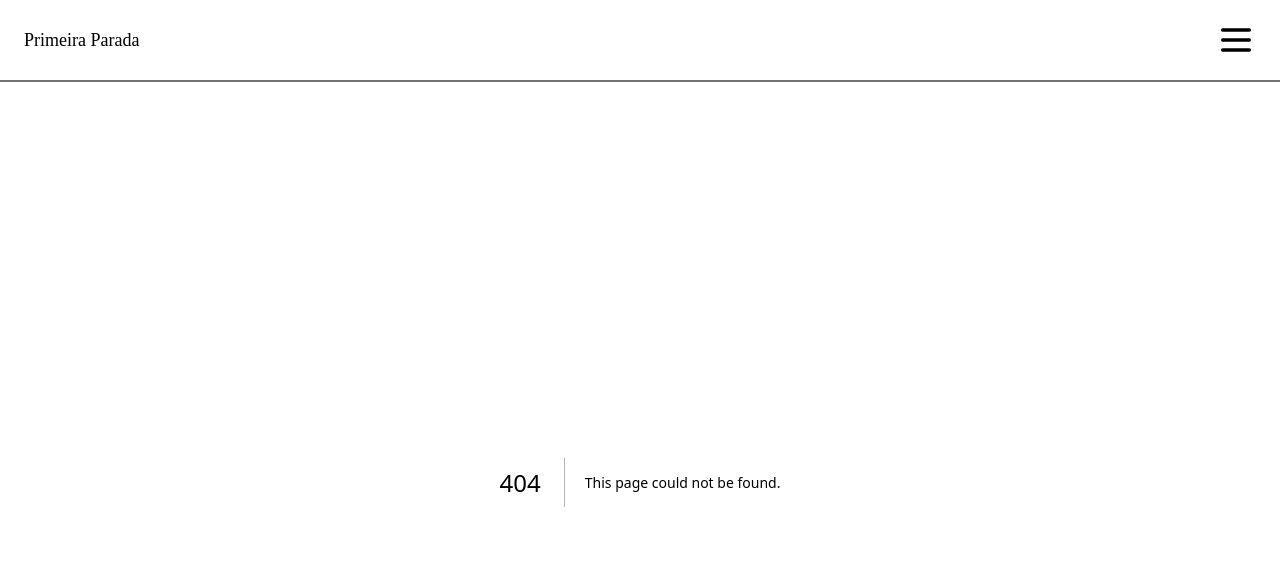
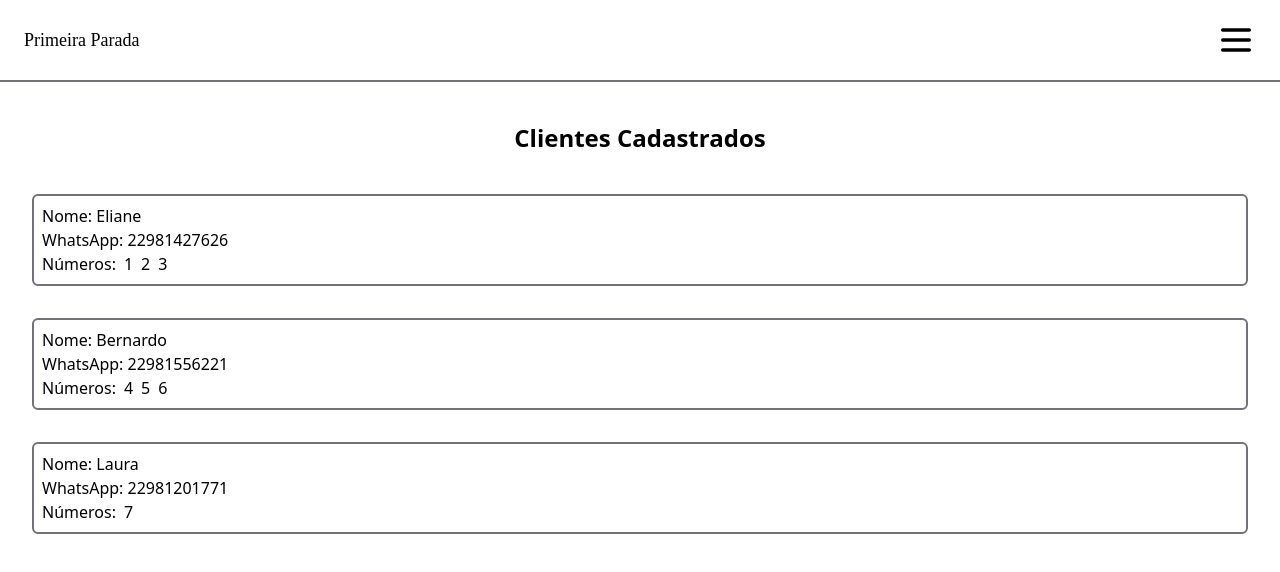
Before and after one commit to BTech-Web-Solutions/pp-crud, a Next.js app: page /registered in a window 1280 px wide. Before the commit this address had no page. Shown: the top 572 px of the page. Built offline with nearby package versions, Linux system fonts and the light colour scheme; a web font is replaced by a local one.

Commit message:
Customer ID route

```diff
--- a/src/components/AsideMenu.jsx
+++ b/src/components/AsideMenu.jsx
@@ -42,6 +42,9 @@ const AsideMenu = ({ isOpen, onClose }) => {
             <a href="/registered">
               <li className="hover:text-zinc-900">Clientes Cadastrados</li>
             </a>
+            <a href="/draw">
+              <li className="hover:text-zinc-900">Sortear</li>
+            </a>
           </ul>
         </div>
       </div>
--- a/src/components/Header.jsx
+++ b/src/components/Header.jsx
@@ -7,7 +7,7 @@ const Header = () => {
   return (
     <>
       <AsideMenu isOpen={isMenuOpen} onClose={() => setIsMenuOpen(false)} />
-      <header className="h-10 py-10 px-6 flex justify-between items-center border-b-2 border-zinc-500">
+      <header className="h-10 py-10 px-6 flex justify-between items-center border-b-2 border-zinc-500 mb-10">
         <h1
           className="text-lg"
           style={{
--- /dev/null
+++ b/src/pages/registered/[id]/index.jsx
@@ -0,0 +1,47 @@
+import React, { useState } from "react";
+import { useRouter } from "next/router";
+
+const index = () => {
+  const [customer, setCustomer] = useState({
+    id: 1,
+    name: "Bernardo",
+    whatsapp: "22981556221",
+    sortNumbers: [1, 2, 3],
+  });
+
+  const router = useRouter();
+  const { id } = router.query;
+  const DEFAULT_WHATSAPP_MESSAGE =
+    "Oláá!!! Seu numero foi sorteado para ganhar uma caixa de bombom aqui no Primeira Parada. PARABÉNNNSS!";
+
+  return (
+    <div className="flex flex-col items-center">
+      <h1 className="text-3xl font-bold text-center mb-10">{customer.name}</h1>
+      <a
+        className="flex gap-2 items-center"
+        href={`https://wa.me/55${customer.whatsapp}?text=${encodeURIComponent(
+          DEFAULT_WHATSAPP_MESSAGE
+        )}`}
+        target="_blank"
+      >
+        <img
+          src="https://www.svgrepo.com/show/473829/whatsapp.svg"
+          className="w-10 h-10"
+        />
+        <h2 className="text-lg font-semibold">{customer.whatsapp}</h2>
+      </a>
+      <ul className="flex flex-col justify-center items-center">
+        <p className="text-lg font-semibold mt-4">Números:</p>
+        <div className="flex gap-2">
+          {customer.sortNumbers.map((number, index) => (
+            <li key={index} className="text-lg">
+              {number}
+            </li>
+          ))}
+        </div>
+      </ul>
+    </div>
+  );
+};
+
+export default index;
--- /dev/null
+++ b/src/pages/registered/index.jsx
@@ -0,0 +1,49 @@
+import React, { useState } from "react";
+
+const index = () => {
+  const [customers, setCustomers] = useState([
+    {
+      id: 1,
+      name: "Eliane",
+      whatsapp: "22981427626",
+      sortNumbers: [1, 2, 3],
+    },
+    {
+      id: 2,
+      name: "Bernardo",
+      whatsapp: "22981556221",
+      sortNumbers: [4, 5, 6],
+    },
+    {
+      id: 3,
+      name: "Laura",
+      whatsapp: "22981201771",
+      sortNumbers: [7],
+    },
+  ]);
+  return (
+    <div className="flex flex-col justify-center px-8">
+      <h1 className="text-2xl font-bold text-center mb-10">
+        Clientes Cadastrados
+      </h1>
+      <ul className="flex flex-col gap-8">
+        {customers.map((customer, index) => (
+          <a href={`/registered/${customer.id}`}>
+            <li key={index} className="border-2 border-zinc-500 rounded-md p-2">
+              <h2>Nome: {customer.name}</h2>
+              <p>WhatsApp: {customer.whatsapp}</p>
+              <ul className="flex gap-2">
+                <p>Números:</p>
+                {customer.sortNumbers.map((number, index) => (
+                  <li key={index}>{number}</li>
+                ))}
+              </ul>
+            </li>
+          </a>
+        ))}
+      </ul>
+    </div>
+  );
+};
+
+export default index;
```
